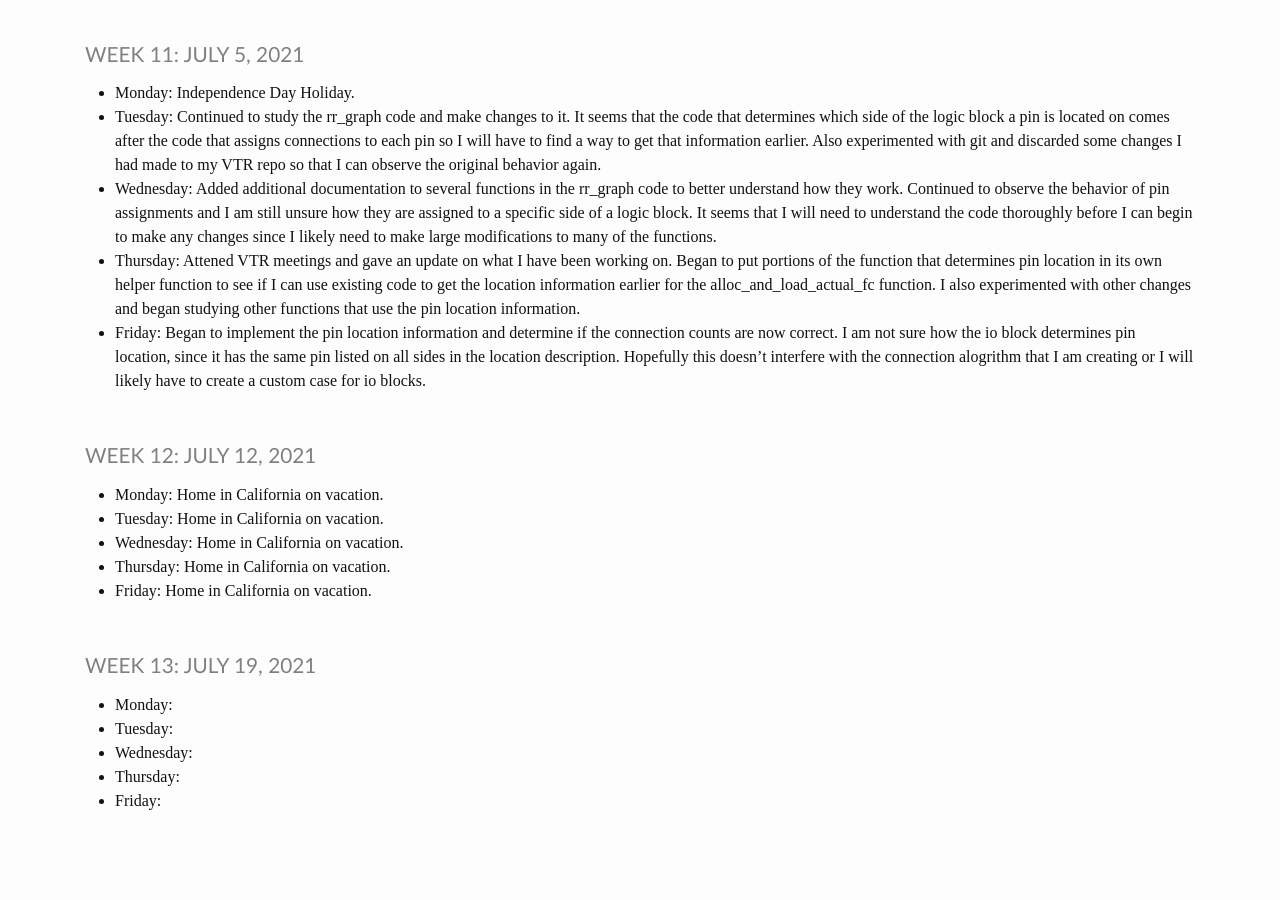
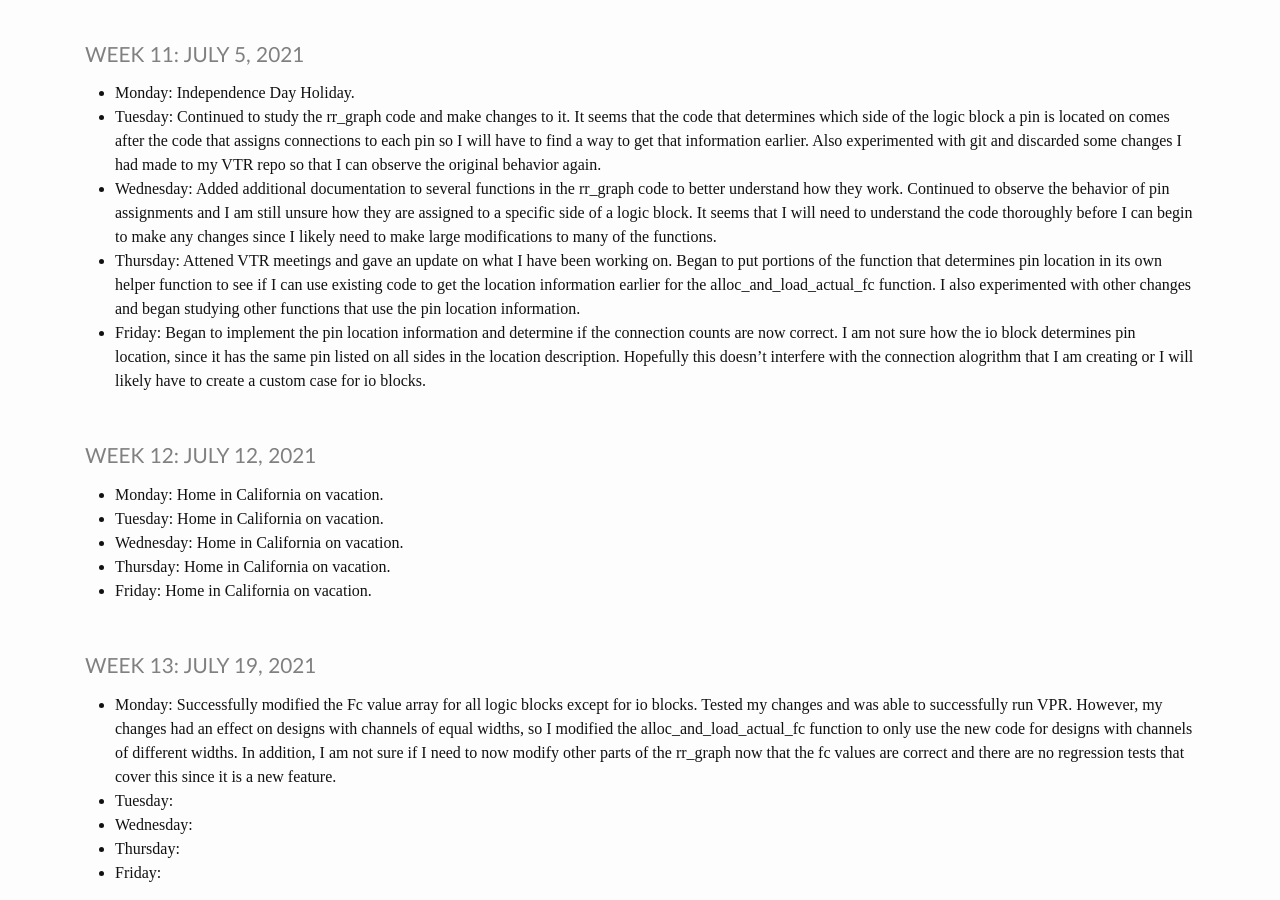
Before and after one commit to heinerb1/heinerb1.github.io, a Jekyll site: the page built from _pages/log.md, in a window 1280 px wide and 900 px high, scrolled down 3480 px. Built offline with Jekyll 4.4.1, drawn with Linux system fonts in a browser that asks for light colours; before the commit the page ends 4308 px from its top, so only the background shows below that.

Commit message:
7/19 Update

```diff
--- a/_pages/log.md
+++ b/_pages/log.md
@@ -205,7 +205,11 @@ title: IMMERSE Log
 
 ### Week 13: July 19, 2021
 
-* **Monday**:
+* **Monday**: Successfully modified the Fc value array for all logic blocks except for io blocks. Tested my changes and
+              was able to successfully run VPR. However, my changes had an effect on designs with channels of equal widths,
+              so I modified the alloc_and_load_actual_fc function to only use the new code for designs with channels of
+              different widths. In addition, I am not sure if I need to now modify other parts of the rr_graph now that the
+              fc values are correct and there are no regression tests that cover this since it is a new feature.
 * **Tuesday**:
 * **Wednesday**:
 * **Thursday**:
```
